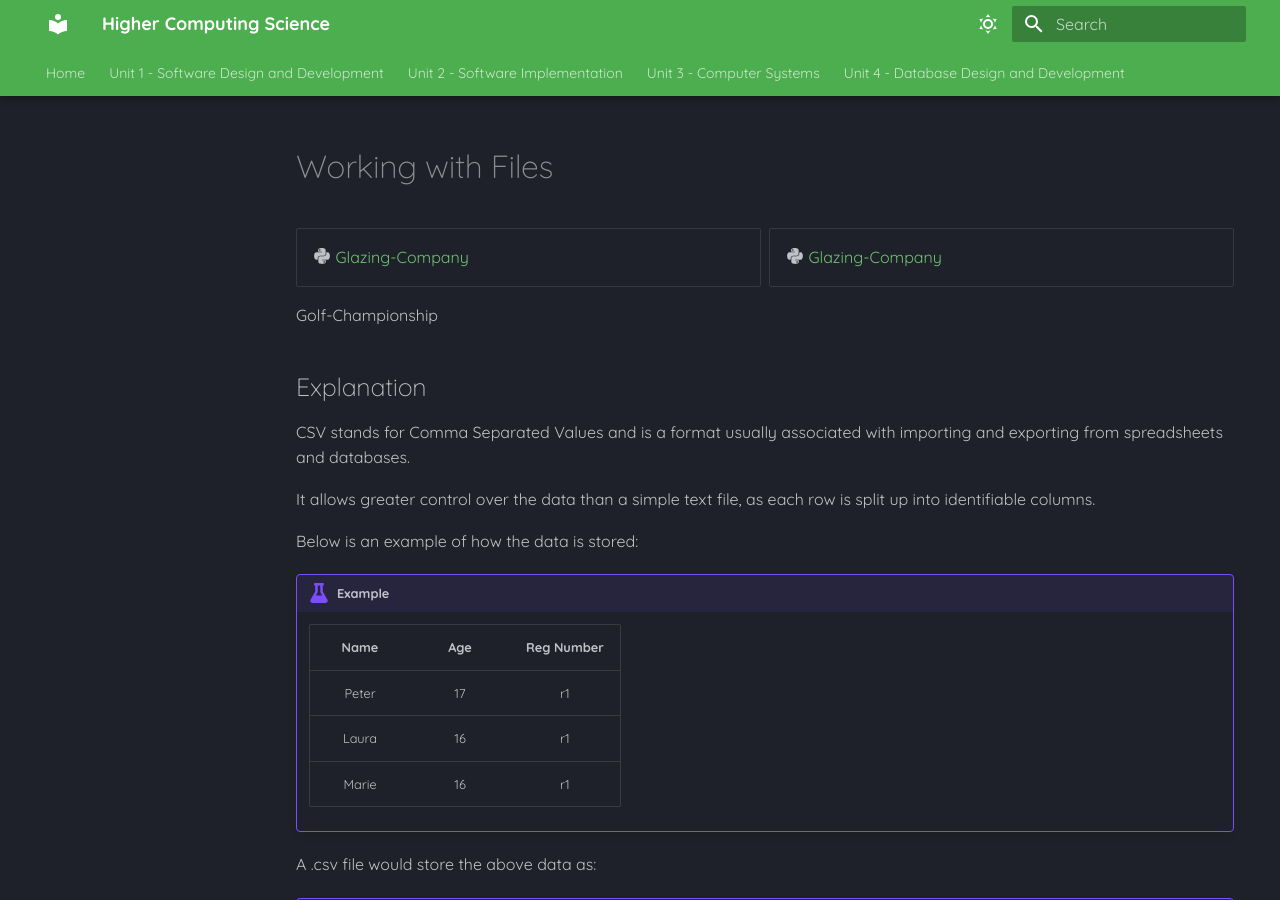
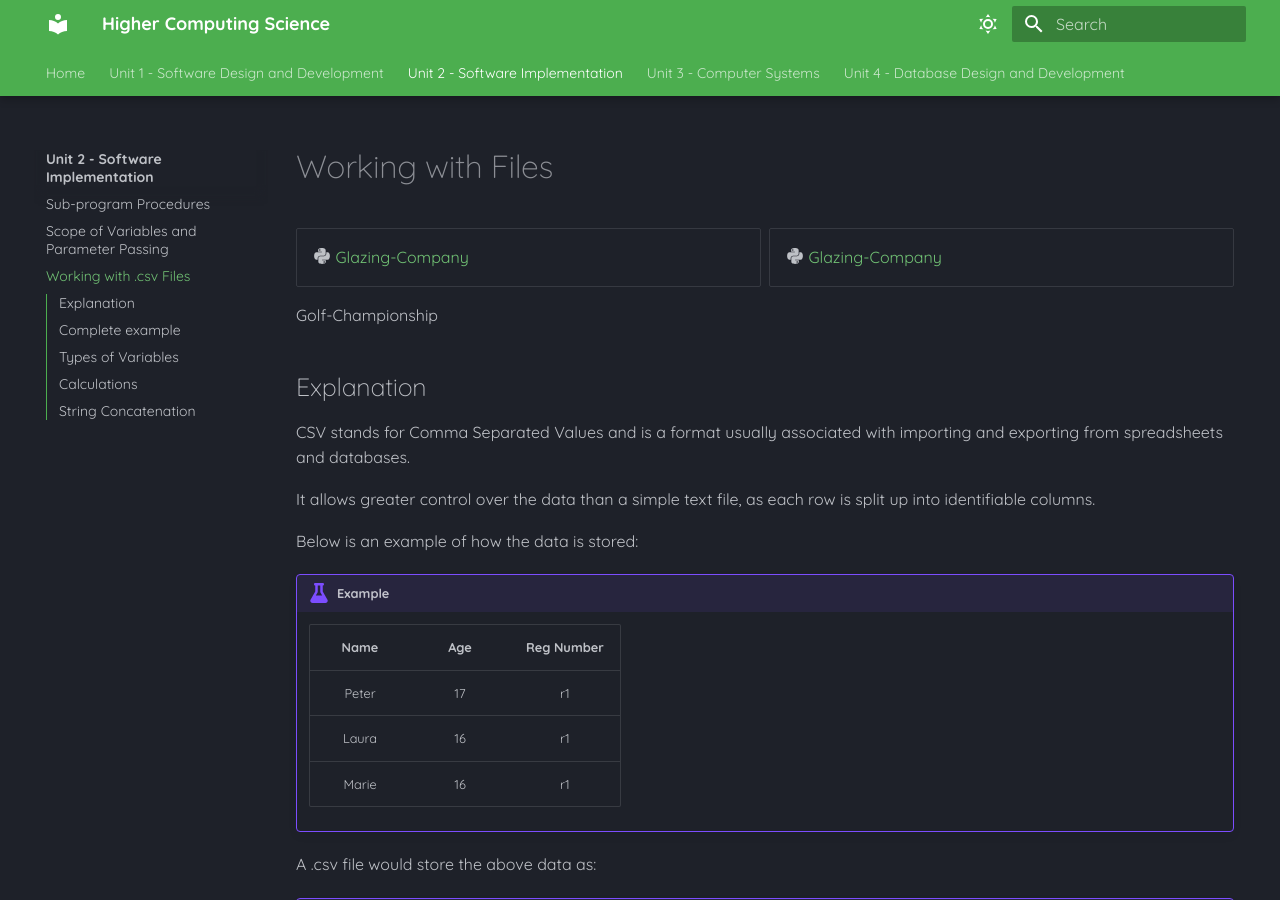
Before and after one commit to Mr-Wood-CS/Higher-Computing-Science-MD-Files, an MkDocs documentation site: the page built from docs/SI/06-Working-with-Files-(csv).md, in a window 1280 px wide and 900 px high. Built offline with MkDocs 1.6.1 and Material for MkDocs 9.7.7, drawn with Linux system fonts in a browser that asks for light colours.

Commit message:
Update mkdocs.yml

```diff
--- a/mkdocs.yml
+++ b/mkdocs.yml
@@ -11,6 +11,7 @@ nav:
       - SI/index.md
       - Sub-program Procedures: 'SI/01-Sub-Program Procedures.md'
       - Scope of Variables and Parameter Passing: 'SI/02-Scope-of-Variables-and-Parameter-Passing.md'
+      - Working with .csv Files: 'SI/06-Working-with-Files-(csv).md'
     - Unit 3 - Computer Systems:
       - CS/index.md
     - Unit 4 - Database Design and Development:
```
